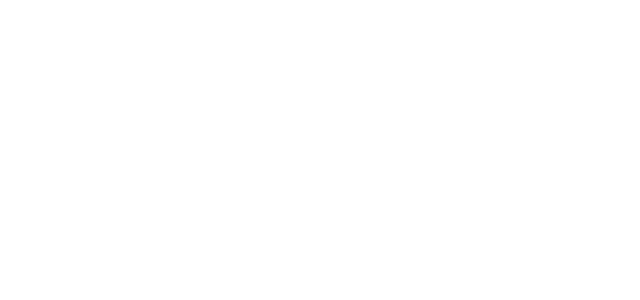
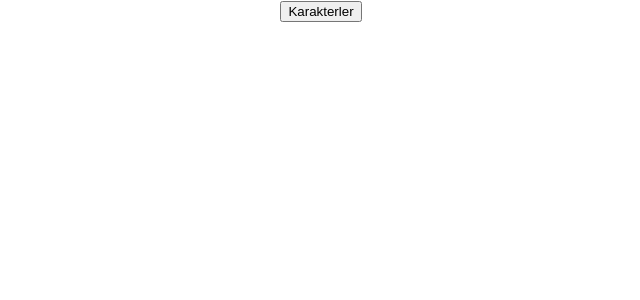
Before and after one commit to enesyagmur/rick-and-morty-app, a React (Create React App) app: page / in a window 1280 px wide. Shown: the top 300 px of the page, without its empty margins (319-959 px from the left). Built offline with nearby package versions, Linux system fonts and the light colour scheme.

Commit message:
componentler ve router kodları yazıldı

```diff
--- a/src/App.js
+++ b/src/App.js
@@ -1,10 +1,17 @@
-
-import './App.css';
+import { BrowserRouter, Route, Routes } from "react-router-dom";
+import Character from "./components/character";
+import "./App.css";
+import Home from "./components/home";
 
 function App() {
   return (
     <div className="App">
-
+      <BrowserRouter>
+        <Routes>
+          <Route path="/" element={<Home />} />
+          <Route path="/character" element={<Character />} />
+        </Routes>
+      </BrowserRouter>
     </div>
   );
 }
--- /dev/null
+++ b/src/components/character.jsx
@@ -0,0 +1,7 @@
+import React from "react";
+
+const Character = () => {
+  return <div>karakterler</div>;
+};
+
+export default Character;
--- /dev/null
+++ b/src/components/home.jsx
@@ -0,0 +1,14 @@
+import React from "react";
+
+const Home = () => {
+  const git = () => {
+    window.location = "/character";
+  };
+  return (
+    <div>
+      <button onClick={git}>Karakterler</button>
+    </div>
+  );
+};
+
+export default Home;
```
